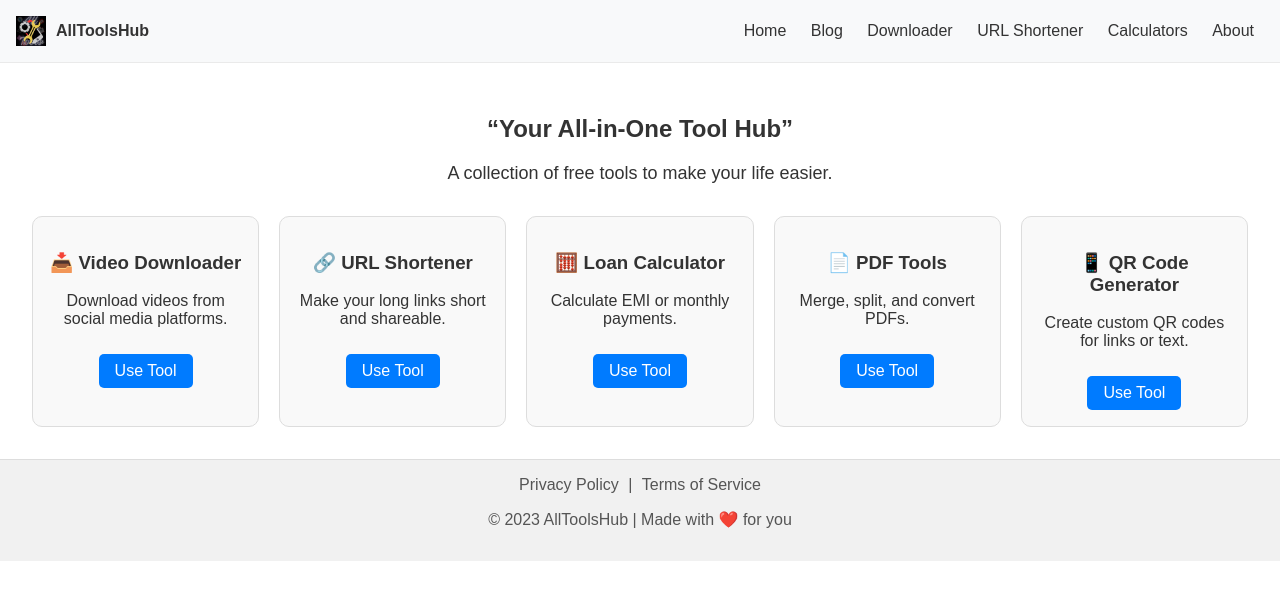
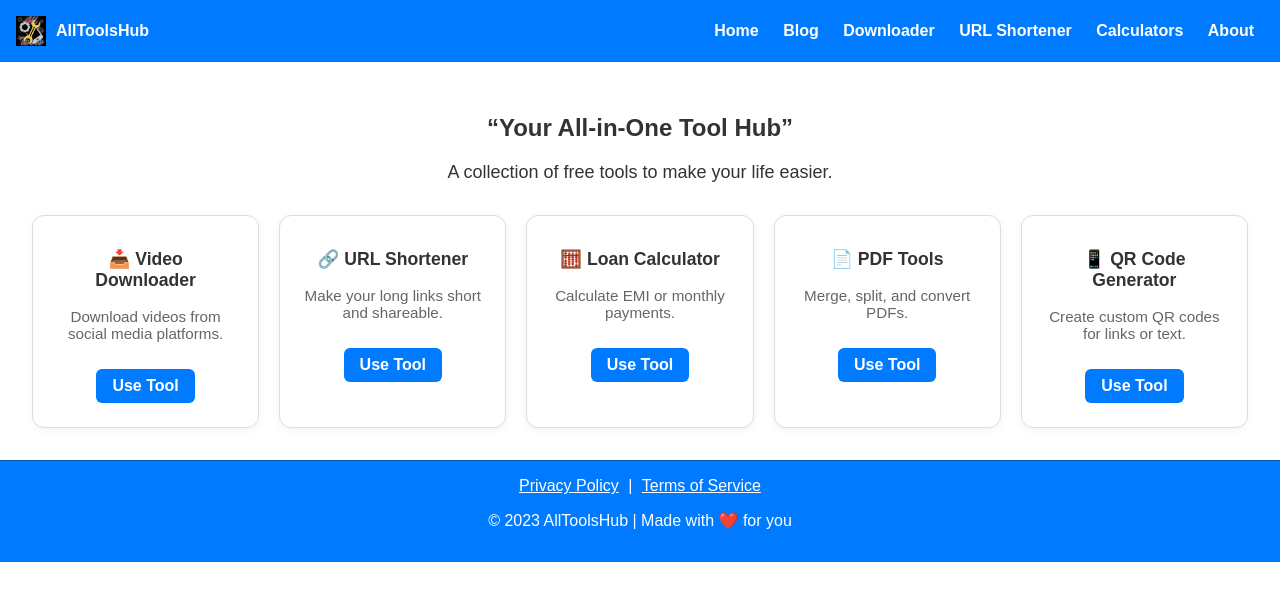
Before and after one commit to hustlepn/AllToolsHub, a Flask app: page / in a window 1280 px wide. Shown: the top 601 px of the page. Run offline with Flask 3, Linux system fonts and the light colour scheme.

Commit message:
Update style.css

```diff
--- a/static/css/style.css
+++ b/static/css/style.css
@@ -6,69 +6,102 @@ body {
   color: #333;
 }
 
+/* Navbar */
 .navbar {
-  background: #f8f9fa;
+  background: #007bff;
   padding: 1em;
   display: flex;
   justify-content: space-between;
   align-items: center;
-  border-bottom: 1px solid #eaeaea;
 }
 
 .navbar a {
   margin: 0 10px;
   text-decoration: none;
-  color: #333;
+  color: #ffffff;
+  font-weight: bold;
 }
 
 .logo {
   display: flex;
   align-items: center;
   font-weight: bold;
+  color: white;
 }
 
 .logo img {
   margin-right: 10px;
 }
 
+/* Main Content */
 main {
   padding: 2em;
 }
 
+/* Footer */
 footer.footer {
   text-align: center;
   padding: 1em;
-  background: #f1f1f1;
-  color: #555;
-  border-top: 1px solid #ddd;
+  background: #007bff;
+  color: #fff;
+  border-top: 1px solid #0056b3;
 }
 
 footer a {
-  color: #555;
-  text-decoration: none;
+  color: #fff;
+  text-decoration: underline;
   margin: 0 5px;
 }
 
-/* Tool card styles */
+/* Tool Cards */
 .tool-card {
-  background: #f9f9f9;
+  background: #ffffff;
   border: 1px solid #ddd;
-  padding: 1em;
-  border-radius: 10px;
+  padding: 1.5em;
+  border-radius: 12px;
   text-align: center;
   transition: transform 0.2s;
+  box-shadow: 0 2px 8px rgba(0, 0, 0, 0.05);
 }
 
 .tool-card:hover {
   transform: scale(1.02);
 }
 
+.tool-card-icon {
+  width: 60px;
+  height: 60px;
+  background: white;
+  border-radius: 50%;
+  margin: 0 auto 10px;
+  box-shadow: 0 0 6px rgba(0, 0, 0, 0.1);
+  display: flex;
+  align-items: center;
+  justify-content: center;
+}
+
+.tool-card-icon img {
+  width: 32px;
+  height: 32px;
+}
+
+.tool-card h3 {
+  margin-top: 0.5em;
+  font-size: 1.1em;
+}
+
+.tool-card p {
+  font-size: 0.95em;
+  color: #666;
+}
+
 .tool-card a {
   display: inline-block;
-  margin-top: 10px;
+  margin-top: 12px;
   padding: 0.5em 1em;
   background: #007bff;
   color: white;
   text-decoration: none;
-  border-radius: 5px;
+  border-radius: 6px;
+  font-weight: bold;
 }
```
